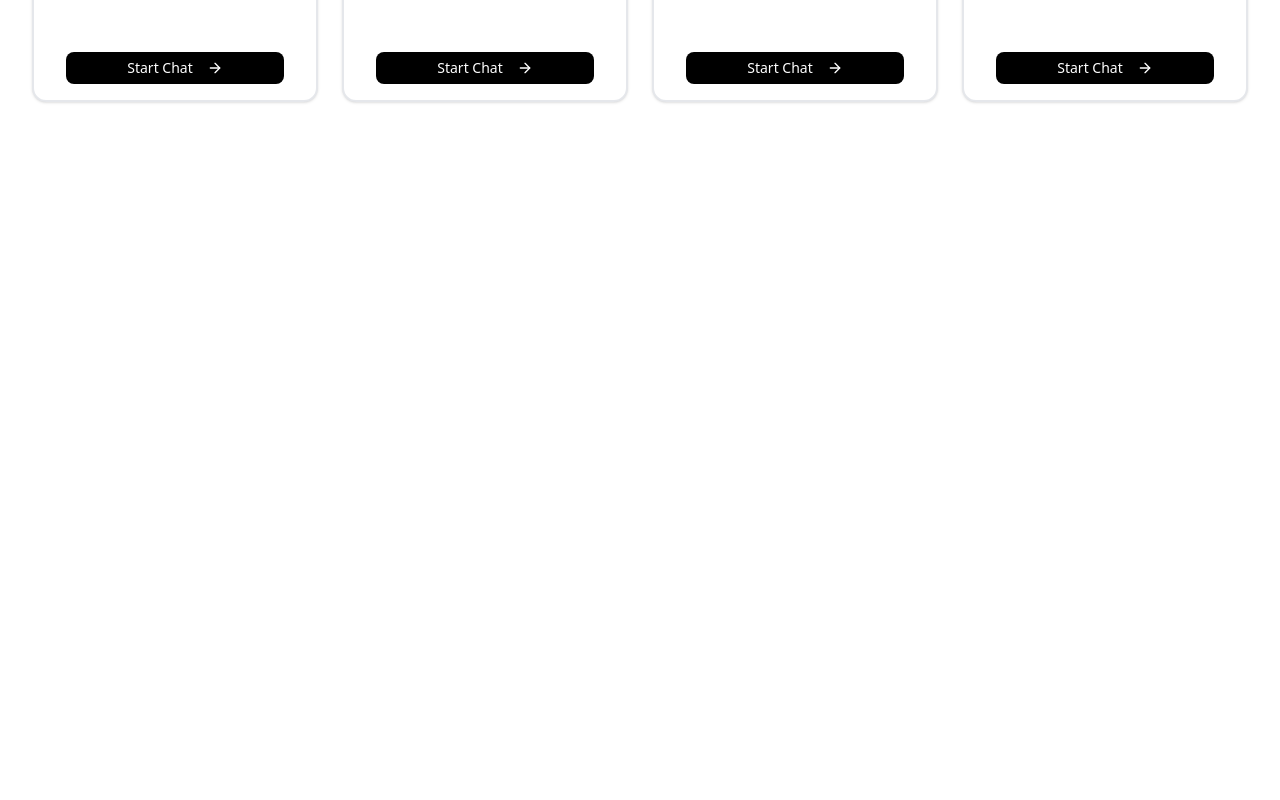
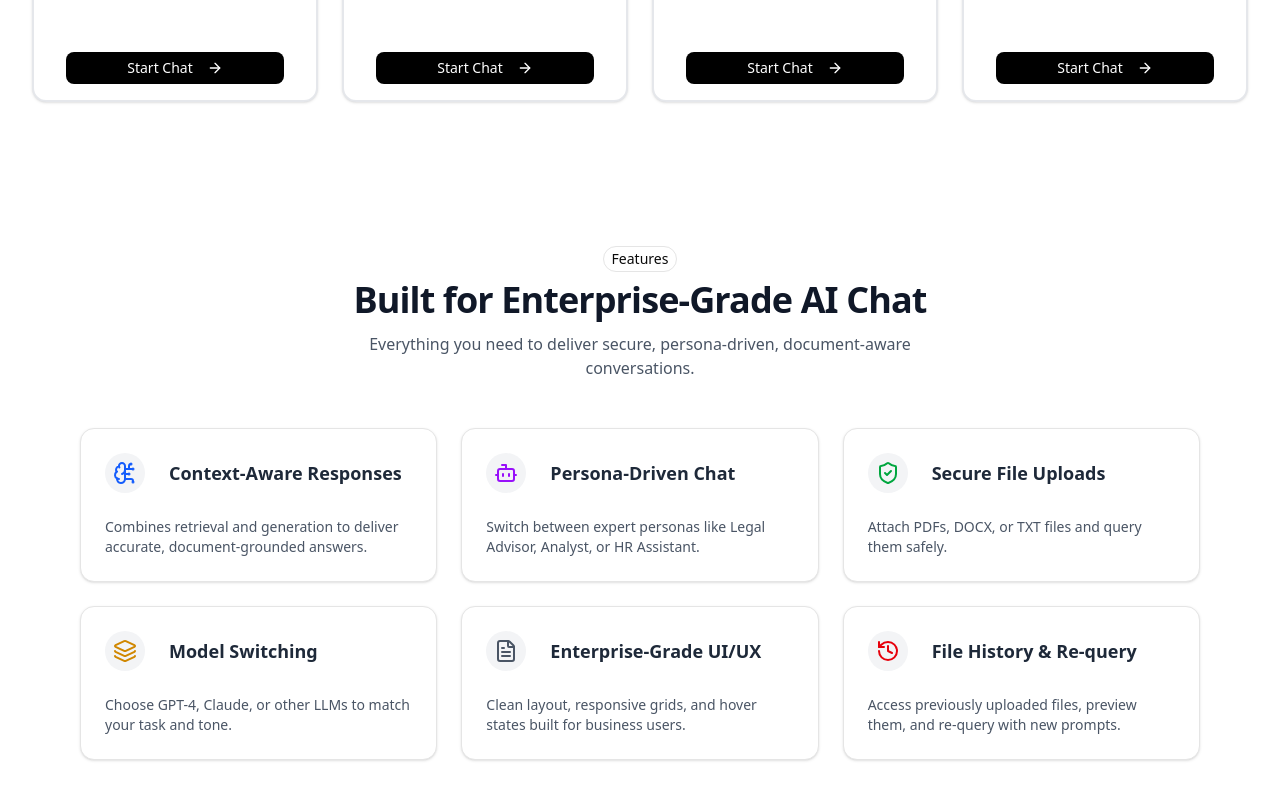
Before and after one commit to MdFaizu18/sensei-mvp, a React (Vite) app: page / in a window 1280 px wide. Shown: the part 1130-1930 px from the top of the page. Before the commit the page ends 1296 px from the top, so only its background shows below. Built offline with nearby package versions, Linux system fonts and the light colour scheme.

Commit message:
Added features

```diff
--- /dev/null
+++ b/src/components/Landing/FeaturesSection.tsx
@@ -0,0 +1,87 @@
+import { Badge } from "@/components/ui/badge";
+import { Card, CardContent, CardHeader, CardTitle } from "@/components/ui/card";
+import {
+  BrainCircuit,
+  ShieldCheck,
+  FileText,
+  Bot,
+  Layers,
+  History,
+} from "lucide-react";
+
+const features = [
+  {
+    title: "Context-Aware Responses",
+    description: "Combines retrieval and generation to deliver accurate, document-grounded answers.",
+    icon: <BrainCircuit className="h-6 w-6 text-blue-600" />,
+  },
+  {
+    title: "Persona-Driven Chat",
+    description: "Switch between expert personas like Legal Advisor, Analyst, or HR Assistant.",
+    icon: <Bot className="h-6 w-6 text-purple-600" />,
+  },
+  {
+    title: "Secure File Uploads",
+    description: "Attach PDFs, DOCX, or TXT files and query them safely.",
+    icon: <ShieldCheck className="h-6 w-6 text-green-600" />,
+  },
+  {
+    title: "Model Switching",
+    description: "Choose GPT-4, Claude, or other LLMs to match your task and tone.",
+    icon: <Layers className="h-6 w-6 text-yellow-600" />,
+  },
+  {
+    title: "Enterprise-Grade UI/UX",
+    description: "Clean layout, responsive grids, and hover states built for business users.",
+    icon: <FileText className="h-6 w-6 text-gray-600" />,
+  },
+  {
+    title: "File History & Re-query",
+    description: "Access previously uploaded files, preview them, and re-query with new prompts.",
+    icon: <History className="h-6 w-6 text-red-600" />,
+  },
+];
+
+export function FeaturesSection() {
+  return (
+    <section className="relative bg-white py-20 px-6 md:px-20 overflow-hidden">
+      {/* Aesthetic blurred background */}
+      <div className="absolute inset-0 -z-10 flex justify-center">
+        <div className="h-[500px] w-[500px] bg-gradient-to-br from-blue-100 via-purple-100 to-pink-100 rounded-full blur-3xl opacity-30" />
+      </div>
+
+      {/* Section Header */}
+      <div className="text-center mb-12">
+        <Badge variant="outline" className="text-sm mb-2">Features</Badge>
+        <h2 className="text-4xl font-extrabold tracking-tight text-gray-900">
+          Built for Enterprise-Grade AI Chat
+        </h2>
+        <p className="mt-3 text-gray-600 text-base max-w-xl mx-auto">
+          Everything you need to deliver secure, persona-driven, document-aware conversations.
+        </p>
+      </div>
+
+      {/* Features Grid */}
+      <div className="grid grid-cols-1 sm:grid-cols-2 lg:grid-cols-3 gap-6">
+        {features.map((feature, index) => (
+          <Card
+            key={index}
+            className="bg-white hover:shadow-xl hover:ring-1 hover:ring-blue-200 transition-all duration-300"
+          >
+            <CardHeader className="flex items-center space-x-4">
+              <div className="rounded-full bg-gray-100 p-2">
+                {feature.icon}
+              </div>
+              <CardTitle className="text-lg font-semibold text-gray-800">
+                {feature.title}
+              </CardTitle>
+            </CardHeader>
+            <CardContent>
+              <p className="text-sm text-gray-600">{feature.description}</p>
+            </CardContent>
+          </Card>
+        ))}
+      </div>
+    </section>
+  );
+}
--- /dev/null
+++ b/src/components/ui/badge.tsx
@@ -0,0 +1,46 @@
+import * as React from "react"
+import { Slot } from "@radix-ui/react-slot"
+import { cva, type VariantProps } from "class-variance-authority"
+
+import { cn } from "@/lib/utils"
+
+const badgeVariants = cva(
+  "inline-flex items-center justify-center rounded-full border px-2 py-0.5 text-xs font-medium w-fit whitespace-nowrap shrink-0 [&>svg]:size-3 gap-1 [&>svg]:pointer-events-none focus-visible:border-ring focus-visible:ring-ring/50 focus-visible:ring-[3px] aria-invalid:ring-destructive/20 dark:aria-invalid:ring-destructive/40 aria-invalid:border-destructive transition-[color,box-shadow] overflow-hidden",
+  {
+    variants: {
+      variant: {
+        default:
+          "border-transparent bg-primary text-primary-foreground [a&]:hover:bg-primary/90",
+        secondary:
+          "border-transparent bg-secondary text-secondary-foreground [a&]:hover:bg-secondary/90",
+        destructive:
+          "border-transparent bg-destructive text-white [a&]:hover:bg-destructive/90 focus-visible:ring-destructive/20 dark:focus-visible:ring-destructive/40 dark:bg-destructive/60",
+        outline:
+          "text-foreground [a&]:hover:bg-accent [a&]:hover:text-accent-foreground",
+      },
+    },
+    defaultVariants: {
+      variant: "default",
+    },
+  }
+)
+
+function Badge({
+  className,
+  variant,
+  asChild = false,
+  ...props
+}: React.ComponentProps<"span"> &
+  VariantProps<typeof badgeVariants> & { asChild?: boolean }) {
+  const Comp = asChild ? Slot : "span"
+
+  return (
+    <Comp
+      data-slot="badge"
+      className={cn(badgeVariants({ variant }), className)}
+      {...props}
+    />
+  )
+}
+
+export { Badge, badgeVariants }
--- a/src/pages/LandingPage.tsx
+++ b/src/pages/LandingPage.tsx
@@ -1,3 +1,4 @@
+import { FeaturesSection } from "@/components/landing/FeaturesSection"
 import { HeroSection } from "@/components/Landing/HeroSection"
 import { Navbar } from "@/components/Landing/Navbar"
 import PersonaCardsSection from "@/components/Landing/PersonaCardsSection"
@@ -18,6 +19,9 @@
       <div>
         <PersonaCardsSection/>
       </div>
+      <div>
+        <FeaturesSection/>
+      </div>
       {/* for footer */}
       <div>
 
```
Also changed, not shown: 1 other file (tests, documents, lock files or other folders).
